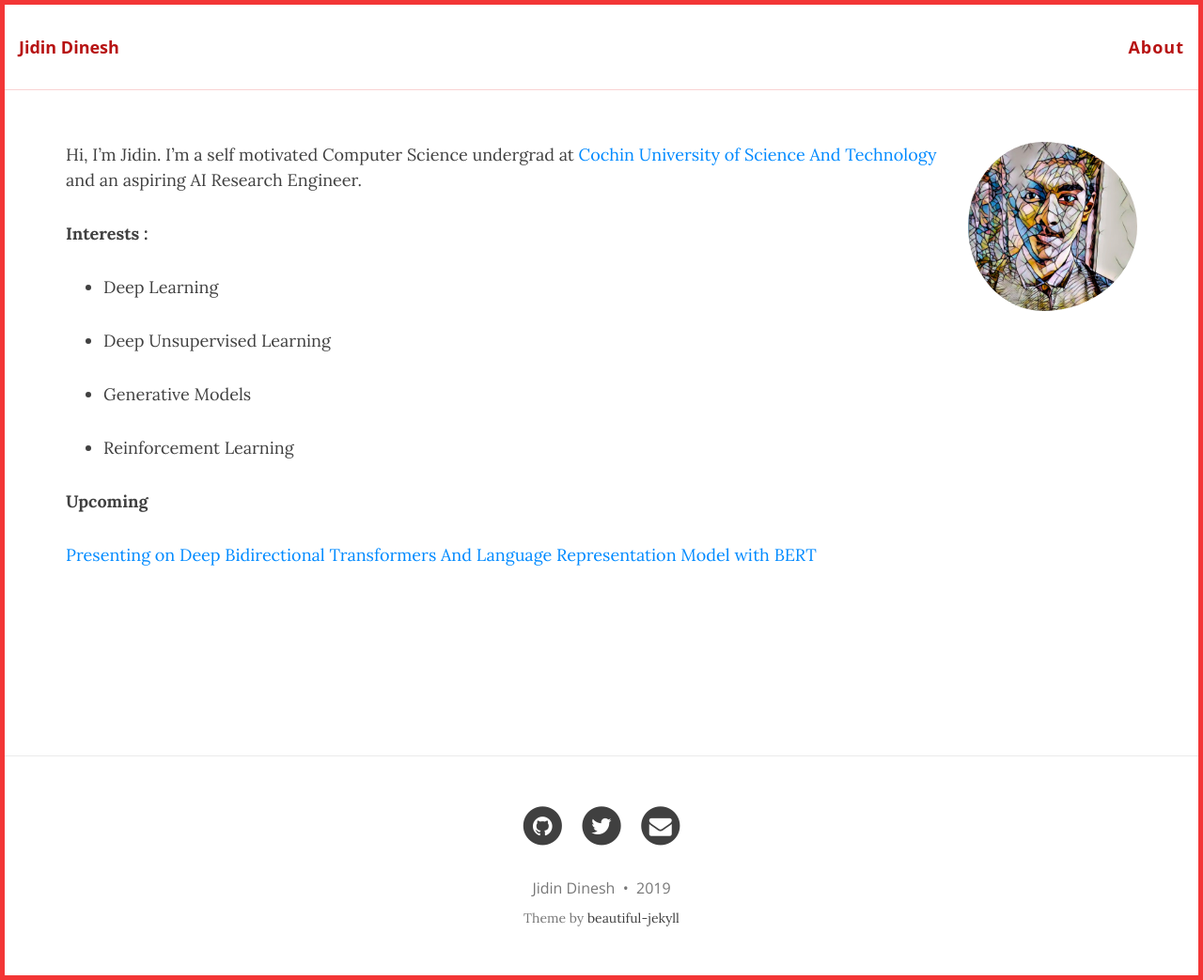
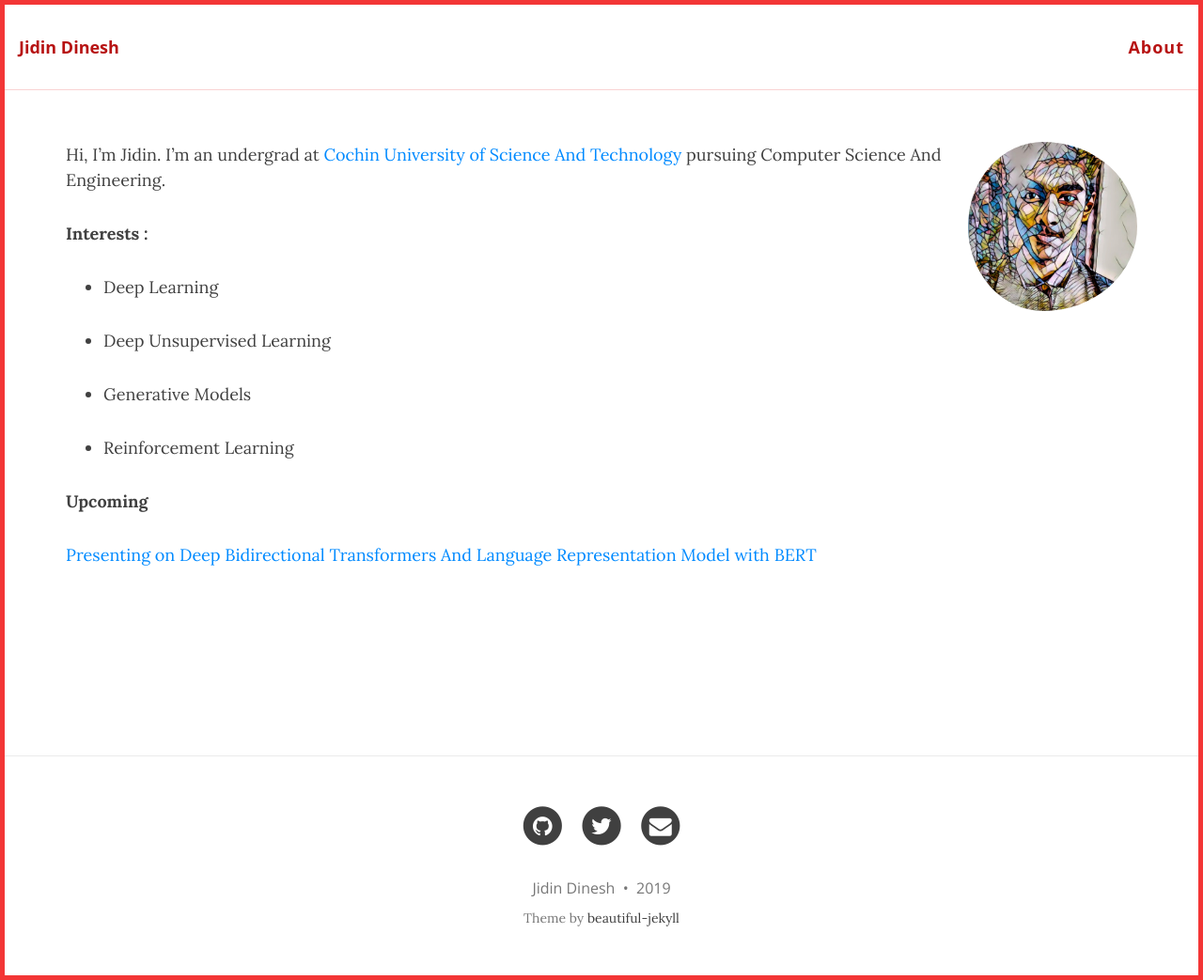
Before and after one commit to jidindinesh/jidindinesh.github.io, a Jekyll site: the page built from About.md, in a window 1280 px wide. Shown: the whole page at 94% size. Built offline with Jekyll 4.4.1, drawn with Linux system fonts in a browser that asks for light colours; nearby versions of some CDN libraries; our own code applies the rules of GitHub Pages for plain Markdown files.

Commit message:
Update About.md

```diff
--- a/About.md
+++ b/About.md
@@ -3,7 +3,7 @@
 ![Jidin Dinesh](/img/dp.jpeg){:style="width: 200px; overflow: hidden; border-radius: 50%; float: right; padding-left: 20px"}
 
 Hi, I'm Jidin.
-I'm a self motivated Computer Science undergrad at [Cochin University of Science And Technology](https://cusat.ac.in/) and an aspiring AI Research Engineer.
+I'm an undergrad at [Cochin University of Science And Technology](https://cusat.ac.in/) pursuing Computer Science And Engineering.
 
 **Interests :**
 
```
